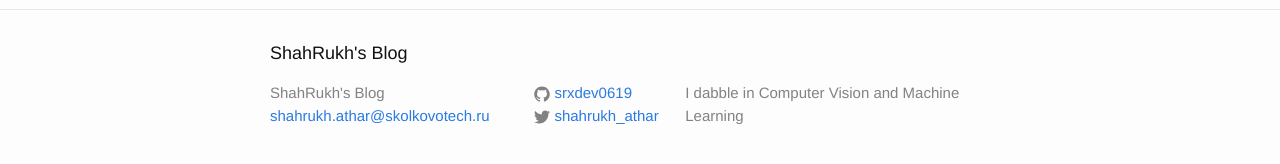
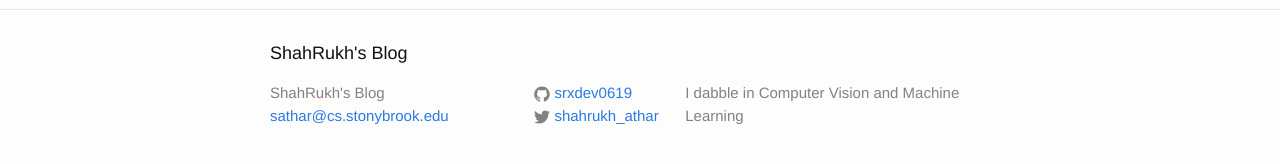
Before and after one commit to shahrukhathar/shahrukhathar.github.io, a Jekyll site: the page built from index.html, in a window 1280 px wide. Shown: the part 557-721 px from the top of the page. Built offline with Jekyll 4.4.1, drawn with Linux system fonts in a browser that asks for light colours.

Commit message:
Updated Links

```diff
--- a/_config.yml
+++ b/_config.yml
@@ -7,7 +7,7 @@
 
 # Site settings
 title: ShahRukh's Blog
-email: shahrukh.athar@skolkovotech.ru
+email: sathar@cs.stonybrook.edu
 description: > # this means to ignore newlines until "baseurl:"
   I dabble in Computer Vision and Machine Learning
 baseurl: "" # the subpath of your site, e.g. /blog
```
Also changed, not shown: 1 other file.
